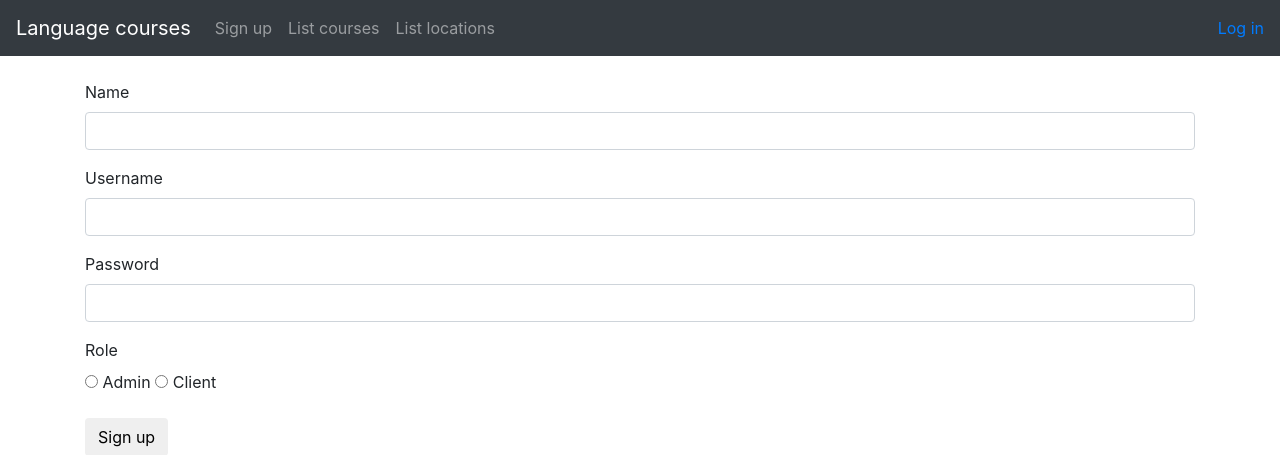
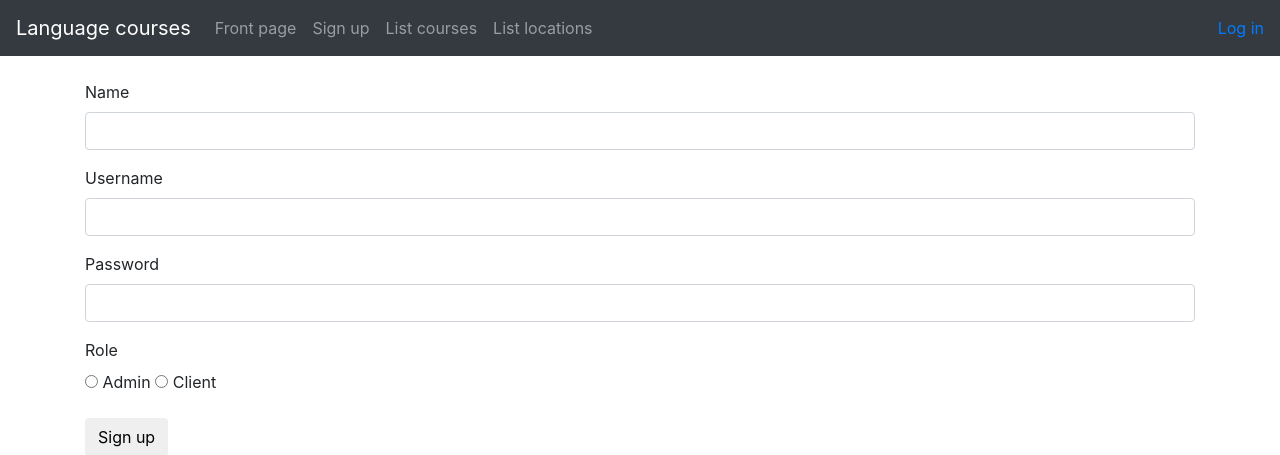
Before and after one commit to sinisaarinen/KielikoulunKurssitarjonta, a Flask app: page /auth/new/ in a window 1280 px wide. Shown: the top 455 px of the page. Run offline with Flask 2, Linux system fonts and the light colour scheme; some libraries are stand-ins or nearby versions.

Commit message:
lisättiin linkki aloitussivulle

```diff
--- a/application/templates/layout.html
+++ b/application/templates/layout.html
@@ -16,8 +16,11 @@
        <div class="collapse navbar-collapse" id="navbarCollapse">
           <ul class="navbar-nav mr-auto">
             <li class="nav-item">
-          <a class="nav-link" href="{{ url_for('auth_form') }} ">Sign up</a>
+          <a class="nav-link" href="{{ url_for('index') }} ">Front page</a>
             </li>
+          <a class="nav-link" href="{{ url_for('auth_form') }}">Sign up</a>
+          </li>
+          <li class="nav-item">
          {% if current_user.role == "CLIENT" %}
           <li class="nav-item">
               <a class="nav-link" href="{{ url_for('registrations_index') }} ">My registrations</a>
```
